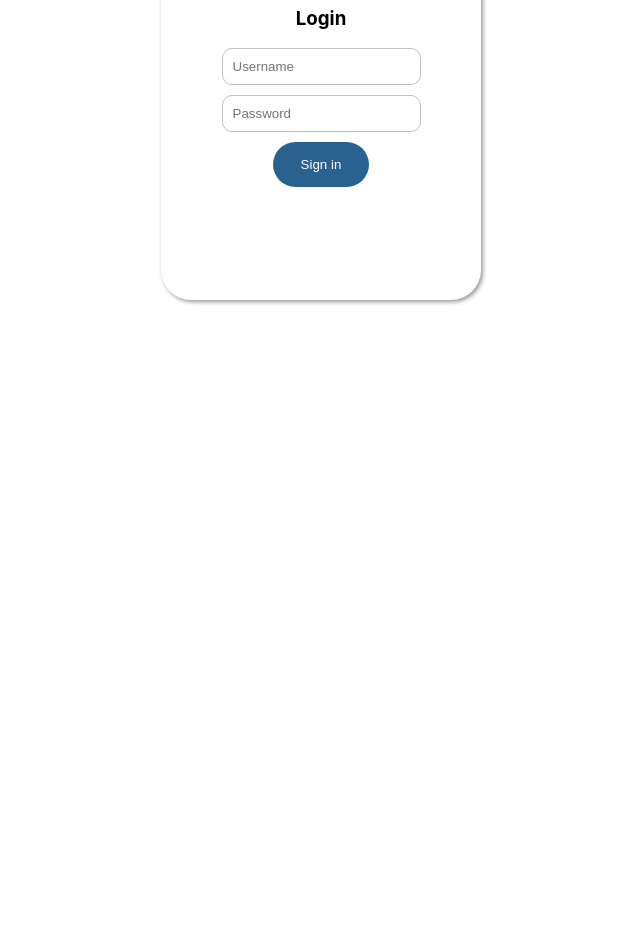
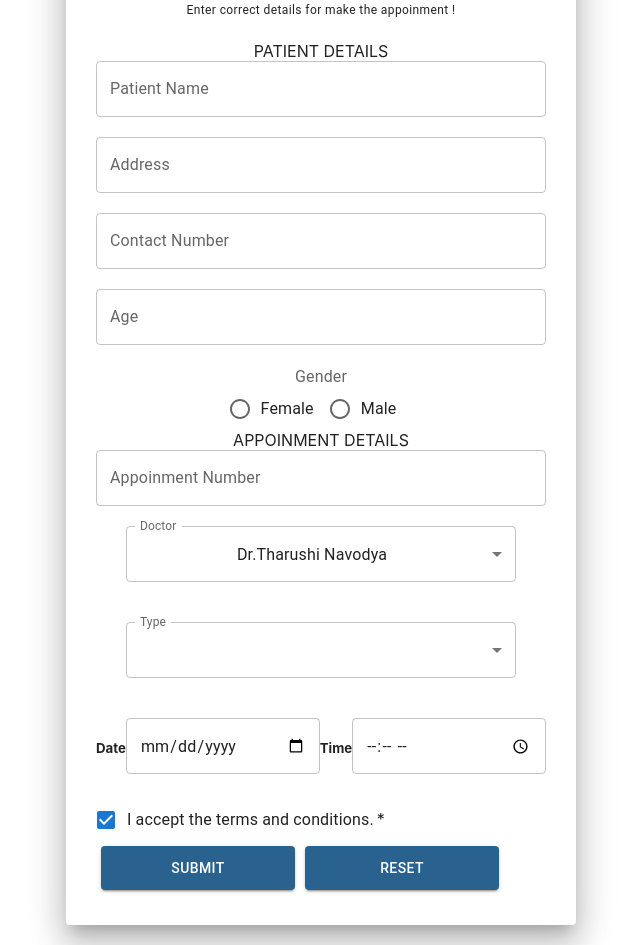
Before and after one commit to KavinduKasthurirathne/Denetha-Eye-Hospital-Project, a React (Create React App) app in the folder mern/client/: page / in a window 1280 px wide. Shown: the part 340-1285 px from the top of the page, without its empty margins (319-959 px from the left). Before the commit the page ends 800 px from the top, so only its background shows below. Built offline with nearby package versions, Linux system fonts and the light colour scheme.

Commit message:
Appoinment

```diff
--- a/mern/client/package.json
+++ b/mern/client/package.json
@@ -3,9 +3,13 @@
   "version": "0.1.0",
   "private": true,
   "dependencies": {
+    "@emotion/react": "^11.10.0",
+    "@emotion/styled": "^11.10.0",
+    "@mui/material": "^5.9.3",
     "@testing-library/jest-dom": "^5.16.4",
     "@testing-library/react": "^13.3.0",
     "@testing-library/user-event": "^13.5.0",
+    "bootstrap": "^5.2.0",
     "react": "^18.2.0",
     "react-dom": "^18.2.0",
     "react-router-dom": "^6.3.0",
--- a/mern/client/public/index.html
+++ b/mern/client/public/index.html
@@ -10,34 +10,16 @@
       content="Web site created using create-react-app"
     />
     <link rel="apple-touch-icon" href="%PUBLIC_URL%/logo192.png" />
-    <!--
-      manifest.json provides metadata used when your web app is installed on a
-      user's mobile device or desktop. See https://developers.google.com/web/fundamentals/web-app-manifest/
-    -->
+    <!-- Add new fonts -->
+    <link rel="preconnect" href="https://fonts.gstatic.com" crossorigin>
+    <link href="https://fonts.googleapis.com/css2?family=Nunito:wght@200&display=swap" rel="stylesheet">
     <link rel="manifest" href="%PUBLIC_URL%/manifest.json" />
-    <!--
-      Notice the use of %PUBLIC_URL% in the tags above.
-      It will be replaced with the URL of the `public` folder during the build.
-      Only files inside the `public` folder can be referenced from the HTML.
 
-      Unlike "/favicon.ico" or "favicon.ico", "%PUBLIC_URL%/favicon.ico" will
-      work correctly both with client-side routing and a non-root public URL.
-      Learn how to configure a non-root public URL by running `npm run build`.
-    -->
-    <title>React App</title>
+    <title>Denetha Hospital</title>
   </head>
   <body>
     <noscript>You need to enable JavaScript to run this app.</noscript>
     <div id="root"></div>
-    <!--
-      This HTML file is a template.
-      If you open it directly in the browser, you will see an empty page.
 
-      You can add webfonts, meta tags, or analytics to this file.
-      The build step will place the bundled scripts into the <body> tag.
-
-      To begin the development, run `npm start` or `yarn start`.
-      To create a production bundle, use `npm run build` or `yarn build`.
-    -->
   </body>
 </html>
--- a/mern/client/src/App.js
+++ b/mern/client/src/App.js
@@ -6,8 +6,8 @@ export const App = () => {
 
   return (
     <div className="App">
-      <Login />
 
+      <Appoinment/>
     </div>
   );
 };
--- /dev/null
+++ b/mern/client/src/Appoinment.css
@@ -0,0 +1,11 @@
+.error
+{
+    font-size: 13px;
+    color: red;
+
+}
+.logo-img {
+    width: 45%;
+    border-radius: 100px;
+    box-shadow: 2px 2px 4px #989898;
+  }
--- /dev/null
+++ b/mern/client/src/components/Appoinment.js
@@ -0,0 +1,226 @@
+import React,{useState ,useEffect} from "react";
+import { FormGroup, Button, Grid ,Paper, TextField, Typography,Radio ,RadioGroup, FormLabel, FormControl, Checkbox, FormControlLabel,Box,MenuItem } from "@mui/material";
+import '../Appoinment.css';
+
+const Types = [
+    {
+      value: 'T001',
+      label: 'OPD Appoinment',
+    },
+    {
+      value: 'T002',
+      label: 'Oparation Appoinment',
+    },
+    {
+      value: 'T003',
+      label: 'Post Oparation Appoinment',
+    },
+    {
+      value: 'T004',
+      label: 'Clinic Appoinment',
+    }
+  ];
+const doctors = [
+  {
+    value: 'D001',
+    label: 'Dr.Tharushi Navodya',
+  },
+  {
+    value: 'D002',
+    label: 'Dr.Tharidu Lakshan',
+  },
+  {
+    value: 'D003',
+    label: 'Dr.Sachin Renuka',
+  },
+  {
+    value: 'D004',
+    label: 'Dr.Chamila Wijesooriya',
+  },
+  {
+    value: 'D005',
+    label: 'Dr.Asela Premaranjana',
+  },
+];
+
+export const Appoinment=() =>{
+
+    const [post,setPost] = useState(null);
+    const paperStyle={padding:'30px 30px',width:'450px',margin:"20px auto"}
+    const buttonColor={background:'#2A628F' ,padding:'10px 97px',margin :'5px',width:100}
+    const [doctor, setdoctor] = React.useState('D001');
+    const [type, settype] = React.useState('OPD');
+
+
+    const handleChange1 = (event) => {
+      setdoctor(event.target.value);
+    };
+    const handleChange2 = (event) => {
+        settype(event.target.value);
+      };
+    const [Name,setName] = useState('');
+    const [NameError,setNameError] =useState('');
+
+    const [Address,setAddress] = useState('');
+    const [AddressError,setAddressError] =useState('');
+
+    const [contactnumber,setcontactnumber] = useState('');
+    const [contactnumberError,setcontactnumberError] = useState('');
+
+    const [Age,setAge] =useState('');
+    const [AgeError,setAgeError] = useState('');
+
+    const [successMsg,setSuccessMsg] = useState('');
+
+    const logo = require('../image/denethaLogo.png');
+    const handleName= (e) =>
+    {
+      setSuccessMsg('');
+      setNameError('');
+      setName(e.target.value);
+    }
+    const handleAddress= (e) =>
+    {
+      setSuccessMsg('');
+      setAddressError('');
+      setAddress(e.target.value);
+    }
+    const handlecontactnumber= (e) =>
+    {
+      setSuccessMsg('');
+      setcontactnumberError('');
+      setcontactnumber(e.target.value);
+    }
+
+    const handleFormSubmit =(e)=>
+    {
+      e.preventDefault();
+      if(Name !== '')
+      {
+
+      }
+      else
+      {
+        setNameError('Patient name Required');
+      }
+      if(Address !== '')
+      {
+
+      }
+      else
+      {
+        setAddressError('Address Required');
+      }
+      if(contactnumber !== '')
+      {
+
+      }
+      else
+      {
+        setcontactnumberError('Contact number is Requried');
+      }
+
+    }
+    return(
+        <Grid>
+        <Paper elevation={20} style={paperStyle}>
+            <Grid align='center'>
+            <div>  <img className='logo-img' src={logo} alt={'logo'} /></div>
+            <h1>Make Appoinment</h1>
+            <Typography variant='caption'>
+            Enter correct details for make the appoinment !
+            </Typography>
+            </Grid>
+            <form onSubmit={handleFormSubmit} autoComplete="off">
+            <br/>
+                PATIENT DETAILS
+                <br/>
+                <TextField fullWidth label='Patient Name' placeholder="Enter Patient Name" onChange={handleName} value={Name}/>
+                {NameError && <div className="error">{NameError}
+                </div>}
+                <br/><br/>
+                <TextField fullWidth label='Address' placeholder="Enter Address" onChange={handleAddress} value={Address}/>
+                {AddressError && <div className="error">{AddressError}
+                </div>}
+                <br/><br/>
+                <TextField fullWidth label='Contact Number' placeholder="Enter Contact Number" onChange={handlecontactnumber} value={contactnumber}/>
+                {contactnumberError && <div className="error">{contactnumberError}
+                </div>}
+                <br/><br/>
+                <TextField fullWidth label='Age'placeholder="Enter Age" />
+                <br/><br/>
+                <FormControl component="fieldset">
+                <FormLabel component="legend">Gender</FormLabel>
+                <RadioGroup aria-label="gender" name="gender" style={{display:'initial'}}>
+                    <FormControlLabel value="female" control={<Radio/>} label="Female"/>
+                    <FormControlLabel value="male" control={<Radio/>} label="Male"/>
+                </RadioGroup>
+                </FormControl>
+                <br/>
+                APPOINMENT DETAILS
+                <br/>
+                <TextField type="number" fullWidth label='Appoinment Number'placeholder="Enter Appoinment Number"/>
+                <br/><br/>
+                <Box component="form" sx={{'& .MuiTextField-root': { width: '390px' },}}noValidate autoComplete="off">
+      <div>
+        <TextField
+          id="doctor"
+          select
+          label="Doctor"
+          value={doctor}
+          onChange={handleChange1}
+        >
+          {doctors.map((option) => (
+            <MenuItem key={option.value} value={option.value}>
+              {option.label}
+            </MenuItem>
+          ))}
+        </TextField>
+      </div>
+    </Box>
+                <br/><br/>
+                <Box
+      component="form"
+      sx={{
+        '& .MuiTextField-root': {width: '390px' },
+      }}
+      noValidate
+      autoComplete="off"
+    >
+      <div>
+        <TextField
+          id="Type"
+          select
+          label="Type"
+          value={type}
+          onChange={handleChange2}
+        >
+          {Types.map((option) => (
+            <MenuItem key={option.value} value={option.value}>
+              {option.label}
+            </MenuItem>
+          ))}
+        </TextField>
+      </div>
+    </Box>
+                <br/><br/>
+                <div style={{display:'flex'}}>
+                <h5>Date</h5>
+                <TextField type="date" fullWidth/>
+                <h5>Time</h5>
+                <TextField type="time" fullWidth/>
+                </div>
+                <br/>
+                <FormGroup>
+            <FormControlLabel control={<Checkbox defaultChecked />} required label="I accept the terms and conditions." />
+            </FormGroup>
+                <div align="center" style={{display:'flex'}}>
+                <Button type='submit' variant="contained" style={buttonColor} >Submit</Button>
+                <Button type='submit' variant="contained" style={buttonColor}>Reset</Button>
+                </div>
+            </form>
+        </Paper>
+    </Grid>
+
+    )
+}
--- a/mern/client/src/index.js
+++ b/mern/client/src/index.js
@@ -12,6 +12,3 @@ ReactDOM.render(
   </React.StrictMode>,
   document.getElementById("root")
 );
-
-// If you want to start measuring performance in your app, pass a function
-// to log results (for example: reportWebVitals(console.log))
```
Also changed, not shown: mern/client/src/App.css (line endings or trailing spaces), 1 other file (tests, documents, lock files or other folders).
